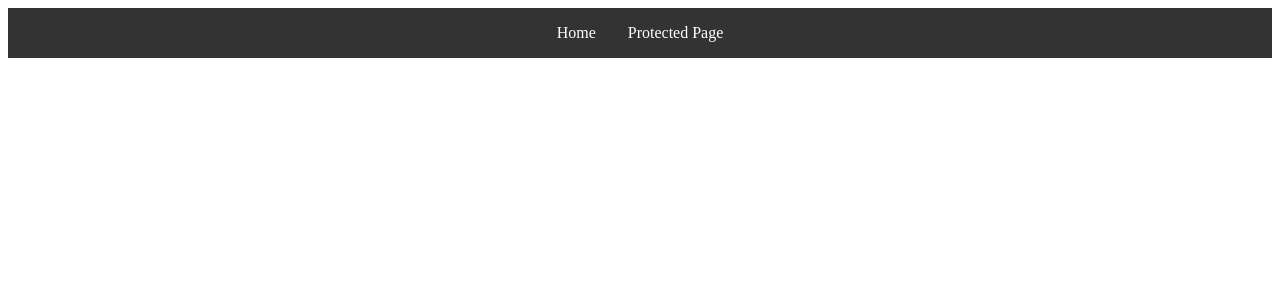
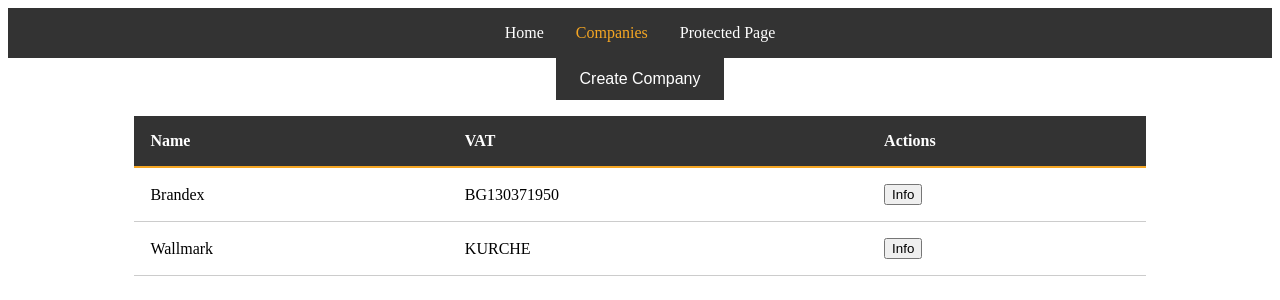
Before and after one commit to PetarHrusanov/PayBordlessClient, a React (Create React App) app: page /companies in a window 1280 px wide. Before the commit this address had no page. Shown: the top 300 px of the page. Built offline with nearby package versions, Linux system fonts and the light colour scheme.

Commit message:
Companies Logic Prototype

```diff
--- a/src/App.js
+++ b/src/App.js
@@ -6,6 +6,8 @@ import Login from './components/Login';
 import Protected from './components/Protected';
 import Header from "./components/Header";
 import HomePage from "./components/HomePage";
+import Companies from "./components/Companies";
+import CompanyCreate from "./components/CompanyCreate";
 
 const App = () => {
     return (
@@ -14,7 +16,9 @@ const App = () => {
 
             <Routes>
                 <Route path="/" element={<HomePage />} />
+                <Route path="/companies" element={<Companies />} />
                 <Route path="/login" element={<Login />} />
+                <Route path="/company-create" element={<CompanyCreate />} />
                 <Route path="/protected" element={<PrivateRoute />} >
                     <Route index element={<Protected />} />
                 </Route>
--- /dev/null
+++ b/src/components/Companies.js
@@ -0,0 +1,43 @@
+import React from 'react';
+import companiesDummy from '../dummy-data/companies-dummy.json';
+import {Company} from './Company'
+import {Link} from "react-router-dom";
+
+const Companies = () => {
+
+    const onInfoClick = (company) => {
+        console.log('Company info clicked:', company);
+    };
+
+    return (
+        <>
+            <div className="create-button">
+                <Link to="/company-create">
+                    <button>Create Company</button>
+                </Link>
+            </div>
+            <div className="table-wrapper">
+                <table className="table">
+                    <thead>
+                    <tr>
+                        <th>Name</th>
+                        <th>VAT</th>
+                        <th>Actions</th>
+                    </tr>
+                    </thead>
+                    <tbody>
+                    {companiesDummy.companies.map((company) => (
+                        <Company
+                            key={company.id}
+                            {...company}
+                            onInfoClick={onInfoClick}
+                        />
+                    ))}
+                    </tbody>
+                </table>
+            </div>
+        </>
+    );
+};
+
+export default Companies;
--- /dev/null
+++ b/src/components/Company.js
@@ -0,0 +1,9 @@
+export const Company = ({ id, name, VAT, onInfoClick }) => (
+    <tr>
+        <td>{name}</td>
+        <td>{VAT}</td>
+        <td>
+            <button onClick={() => onInfoClick({ id, name, VAT })}>Info</button>
+        </td>
+    </tr>
+);
--- /dev/null
+++ b/src/components/CompanyCreate.js
@@ -0,0 +1,13 @@
+// CompanyCreate.js
+import React from 'react';
+
+const CompanyCreate = () => {
+    return (
+        <div className="create-company">
+            <h2>Create Company</h2>
+            {/* Add your form or content for creating a company here */}
+        </div>
+    );
+};
+
+export default CompanyCreate;
--- a/src/components/Header.js
+++ b/src/components/Header.js
@@ -9,6 +9,11 @@ const Header = () => {
                     <li className="nav-item">
                         <NavLink to="/" exact activeClassName="active">
                             Home
+                        </NavLink>
+                    </li>
+                    <li className="nav-item">
+                        <NavLink to="/companies" exact activeClassName="active">
+                            Companies
                         </NavLink>
                     </li>
                     <li className="nav-item">
--- a/src/components/HomePage.js
+++ b/src/components/HomePage.js
@@ -3,8 +3,8 @@ import React from 'react';
 const HomePage = () => {
     return (
         <div>
-            <h1>Welcome to the Home Page</h1>
-            <p>This is the home page content.</p>
+            <h1>PayBordLess</h1>
+            <p>Pay invoices everywhere with our automated system.</p>
         </div>
     );
 };
--- /dev/null
+++ b/src/dummy-data/companies-dummy.json
@@ -0,0 +1,14 @@
+{
+  "companies": [
+    {
+      "id": 1,
+      "name": "Brandex",
+      "VAT": "BG130371950"
+    },
+    {
+      "id": 2,
+      "name": "Wallmark",
+      "VAT": "KURCHE"
+    }
+  ]
+}
--- a/src/index.css
+++ b/src/index.css
@@ -29,3 +29,103 @@
 .nav-item a.active {
     color: #f5a623;
 }
+
+.table-wrapper {
+    width: 100%;
+    display: flex;
+    justify-content: center;
+    margin: 1rem 0;
+}
+
+.table {
+    border-collapse: collapse;
+    width: 80%;
+}
+
+.table thead {
+    background-color: #333;
+}
+
+.table th {
+    padding: 1rem;
+    text-align: left;
+    color: #fff;
+    border-bottom: 2px solid #f5a623;
+}
+
+.table tbody tr {
+    transition: background-color 0.3s;
+}
+
+.table tbody tr:hover {
+    background-color: #f5f5f5;
+}
+
+.table tbody td {
+    padding: 1rem;
+    border-bottom: 1px solid #ccc;
+}
+
+.table tbody .actions {
+    text-align: center;
+}
+
+.actions .btn {
+    background-color: #f5a623;
+    border: none;
+    color: #fff;
+    cursor: pointer;
+    padding: 0.5rem 1rem;
+    transition: background-color 0.3s;
+}
+
+.actions .btn:hover {
+    background-color: #e59400;
+}
+
+.actions .btn.edit-btn {
+    margin-right: 1rem;
+}
+
+.actions .btn svg {
+    width: 1rem;
+    height: auto;
+    vertical-align: middle;
+}
+
+/* CompanyCreate.css */
+.create-company {
+    text-align: center;
+    padding: 2rem;
+    color: #333;
+}
+
+.create-company h2 {
+    font-size: 2rem;
+    margin-bottom: 1.5rem;
+    color: #333;
+}
+
+/* Add any additional styles for the form or content here */
+
+/* CreateCompanyButton.css */
+.create-button {
+    display: flex;
+    justify-content: center;
+    margin-bottom: 1rem;
+}
+
+.create-button button {
+    background-color: #333;
+    color: #fff;
+    border: none;
+    padding: 0.75rem 1.5rem;
+    font-size: 1rem;
+    cursor: pointer;
+    text-decoration: none;
+    transition: background-color 0.3s;
+}
+
+.create-button button:hover {
+    background-color: #f5a623;
+}
```
